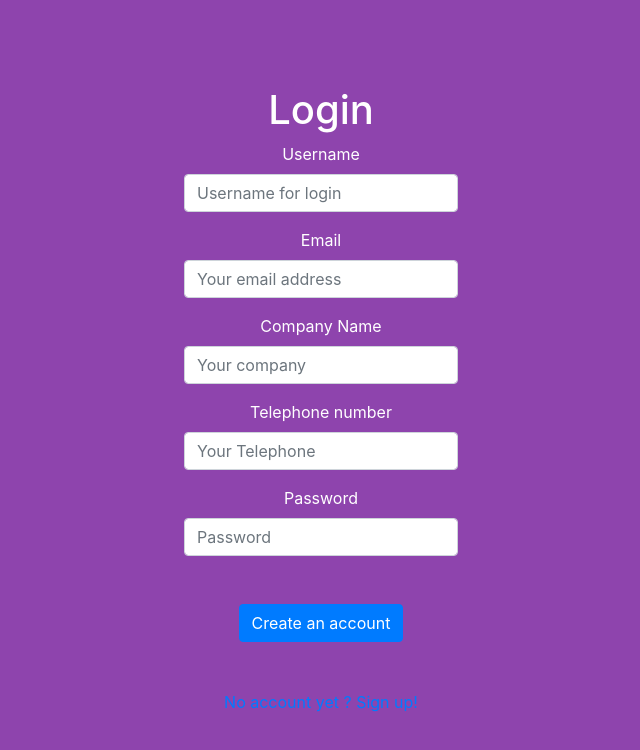
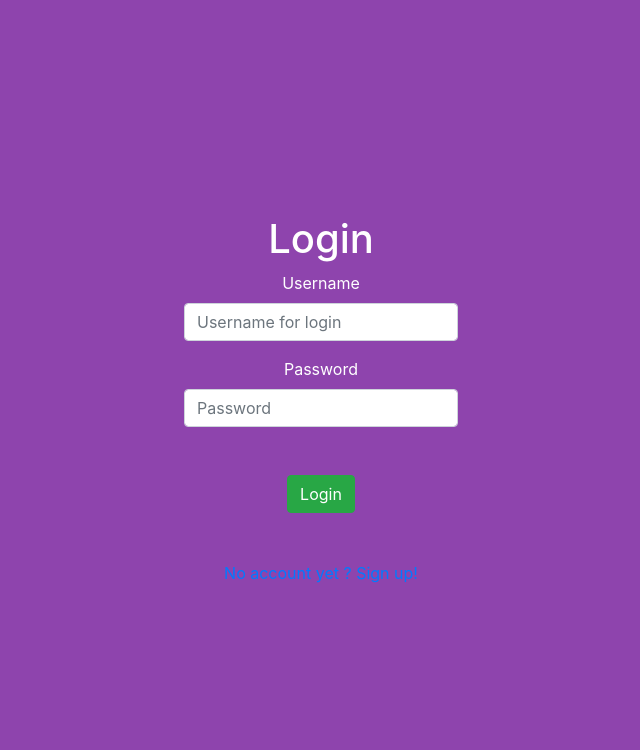
Before and after one commit to Stryder91/ktr-msc-ls1, a React (Create React App) app in the folder frontend/: page /login in a window 1280 px wide. Shown: the top 750 px of the page, without its empty margins (319-959 px from the left). Built offline with nearby package versions, Linux system fonts and the light colour scheme.

Commit message:
Fixing Login component

```diff
--- a/frontend/src/App.js
+++ b/frontend/src/App.js
@@ -20,7 +20,7 @@ const App = ({token}) => {
         .catch(err => {
 			console.log("Error getting all cards", err)
         });
-	}, [])
+	},[])
 
   if (!token) {
 		return <Redirect push to ="login" />
--- a/frontend/src/components/Login.js
+++ b/frontend/src/components/Login.js
@@ -39,30 +39,6 @@ const Login = ({set_Token}) => {
                             onChange={e => setCred({...cred, name: e.target.value})}
                         />
                     </FormGroup>
-                    <FormGroup>
-                        <label>Email</label>
-                        <Input
-                            placeholder="Your email address"
-                            type="text"
-                            onChange={e => setCred({...cred, email: e.target.value})}
-                        />
-                    </FormGroup>
-                    <FormGroup >
-                        <label>Company Name</label>
-                        <Input
-                            placeholder="Your company"
-                            type="text"
-                            onChange={e => setCred({...cred, company: e.target.value})}
-                        />
-                    </FormGroup>
-                    <FormGroup >
-                        <label>Telephone number</label>
-                        <Input
-                            placeholder="Your Telephone"
-                            type="text"
-                            onChange={e => setCred({...cred, telephone: e.target.value})}
-                        />
-                    </FormGroup>
                     <FormGroup className="mt-2">
                         <label>Password</label>
                         <Input
@@ -72,7 +48,7 @@ const Login = ({set_Token}) => {
                         />
                     </FormGroup>
                     <Row className="my-5">
-                        <Button className="btn-fill m-auto" onClick={Login} color="primary" type="submit"> Create an account </Button>
+                        <Button className="btn-fill m-auto" onClick={Login} color="success" type="submit"> Login </Button>
                     </Row>
                     <Link to="/signup">No account yet ? Sign up!</Link>
                 </Col>
```
